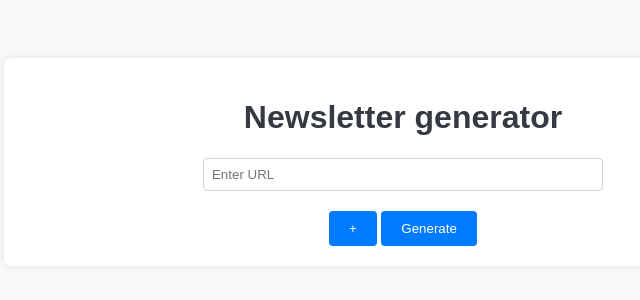
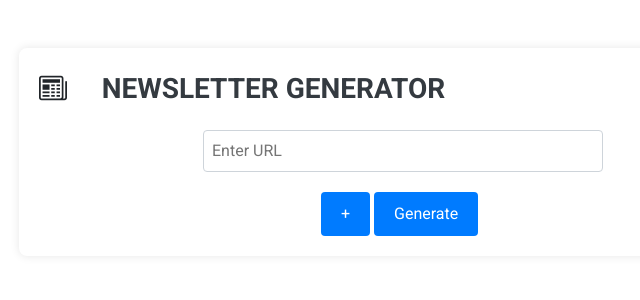
Before and after one commit to ZduBart/newsletter_generator_hackaton, a Flask app: page / in a window 1280 px wide. Shown: the top 300 px of the page, without its empty margins (237-877 px from the left). Run offline with Flask 3, Linux system fonts and the light colour scheme.

Commit message:
Working version V4

```diff
--- a/templates/index.html
+++ b/templates/index.html
@@ -1,16 +1,38 @@
 <!DOCTYPE html>
 <html lang="en">
   <head>
-    <meta charset="UTF-8">
-    <meta http-equiv="X-UA-Compatible" content="IE=edge">
-    <meta name="viewport" content="width=device-width, initial-scale=1.0">
+    <meta charset="UTF-8" />
+    <meta http-equiv="X-UA-Compatible" content="IE=edge" />
+    <meta name="viewport" content="width=device-width, initial-scale=1.0" />
+    <link
+      rel="stylesheet"
+      href="https://cdn.jsdelivr.net/npm/bootstrap-icons@1.11.1/font/bootstrap-icons.css"
+    />
+    <link
+      href="https://cdn.jsdelivr.net/npm/bootstrap@5.3.2/dist/css/bootstrap.min.css"
+      rel="stylesheet"
+      integrity="sha384-T3c6CoIi6uLrA9TneNEoa7RxnatzjcDSCmG1MXxSR1GAsXEV/Dwwykc2MPK8M2HN"
+      crossorigin="anonymous"
+    />
+    <link rel="preconnect" href="https://fonts.googleapis.com" />
+    <link rel="preconnect" href="https://fonts.gstatic.com" crossorigin />
+    <link
+      href="https://fonts.googleapis.com/css2?family=Roboto:wght@100;400;700&display=swap"
+      rel="stylesheet"
+    />
     <title>URL Generator</title>
     <style>
+      * {
+        font-family: "Roboto", sans-serif;
+        margin: 0;
+        padding: 0;
+      }
+
       body {
-            font-family: 'Arial', sans-serif;
-            background-color: #f8f9fa;
-            text-align: center;
-            padding-top: 50px;
+        font-family: "Roboto", sans-serif;
+        /* background-color: #f8f9fa; */
+        /* text-align: center; */
+        /* padding-top: 50px; */
       }
 
       .container {
@@ -22,8 +44,16 @@
         box-shadow: 0 0 10px rgba(0, 0, 0, 0.1);
       }
 
-        h1 {
+      .my-heading1 {
+        font-family: "Roboto", sans-serif;
+        font-weight: 700;
+        font-size: 28px;
+        text-transform: uppercase;
         color: #343a40;
+      }
+
+      .icon-heading {
+        font-size: 28px;
       }
 
       form {
@@ -74,20 +104,20 @@
     </style>
     <script>
       function addUrlField() {
-            var container = document.getElementById('urlFields');
+        var container = document.getElementById("urlFields");
         var count = container.children.length / 2 + 1;
 
         // Create a new label element
-            var label = document.createElement('label');
-            label.for = 'url' + count;
+        var label = document.createElement("label");
+        label.for = "url" + count;
         // label.innerHTML = 'URL ' + count + ':';
 
         // Create a new input element
-            var input = document.createElement('input');
-            input.type = 'text';
-            input.id = 'url' + count;
-            input.name = 'url' + count;
-            input.placeholder = 'Enter URL';
+        var input = document.createElement("input");
+        input.type = "text";
+        input.id = "url" + count;
+        input.name = "url" + count;
+        input.placeholder = "Enter URL";
 
         // Append the new label and input elements to the container
         container.appendChild(label);
@@ -96,21 +126,120 @@
     </script>
   </head>
   <body>
-    <div class="container">
-        <h1>Newsletter generator</h1>
+    <div class="container mt-5">
+      <div class="row align-items-center">
+        <div class="col-1"><i class="bi bi-newspaper icon-heading"></i></div>
+        <div class="col-11">
+          <div class="my-heading1 user-select-none">Newsletter generator</div>
+        </div>
+      </div>
       <form method="POST">
+        <div id="mySpinner" class="spinner-border d-none" role="status">
+          <span class="visually-hidden">Loading...</span>
+        </div>
+        <div id="div-urls" class="d-none">
           <div id="urlFields">
             <!-- Initial URL input field -->
             <!-- <label for="url1">URL 1:</label> -->
-                <input type="text" id="url1" name="url1" placeholder="Enter URL">
+            <input type="text" id="url1" name="url1" placeholder="Enter URL" />
           </div>
 
+          <div class="row justify-content-center">
+            <div class="col-3">
               <!-- Button to add more URL input fields -->
               <button type="button" onclick="addUrlField()">+</button>
-
               <!-- Submit button -->
-            <button type="submit">Generate</button>
+              <button id="myButton" type="submit">Generate</button>
+            </div>
+          </div>
+        </div>
+        <div id="div-success" class="d-none">
+          <div class="row justify-content-center">
+            <div class="card text-bg-success mb-3" style="max-width: 18rem">
+              <div class="card-header">Sukces</div>
+              <div class="card-body">
+                <h5 class="card-title">Newsletter jest gotowy</h5>
+                <p class="card-text">
+                  Gratulacje! Newsletter został właśnie wygenerowany. Miłego
+                  czytania!
+                </p>
+              </div>
+            </div>
+          </div>
+        </div>
       </form>
     </div>
+
+    <script>
+      class UIHandler {
+        constructor(
+          buttonSelector,
+          spinnerSelector,
+          divUrlsSelector,
+          divSuccess
+        ) {
+          this.button = document.querySelector(buttonSelector);
+          this.spinner = document.querySelector(spinnerSelector);
+          this.div = document.querySelector(divUrlsSelector);
+          this.successMessage = document.querySelector(divSuccess);
+
+          this.initEvents();
+          //   console.log("constructor");
+          //   this.showSpinner();
+        }
+
+        initEvents() {
+            this.toggleDivUrls();
+          // this.showSpinner();
+
+        //   this.showSuccessInfo();
+
+          // Event listener for button click
+          this.button.addEventListener("click", () => {
+            this.toggleSpinner();
+            this.hideDiv();
+            if (response.success) {
+            this.showSuccessInfo();
+          }
+          });
+        }
+
+        toggleSpinner() {
+          this.spinner.classList.toggle("d-none");
+        }
+
+        toggleDivUrls() {
+          this.div.classList.toggle("d-none");
+        }
+
+        // hideSpinner() {
+        //   this.spinner.classList.toggle("d-none");
+        // }
+
+        hideDiv() {
+          this.div.style.display = "none";
+        }
+
+        showSuccessInfo() {
+          this.toggleSpinner();
+          this.successMessage.classList.toggle("d-none");
+          //   this.successMessage.style.display = "block";
+        }
+      }
+
+      // Usage
+      const uiHandler = new UIHandler(
+        "#myButton",
+        "#mySpinner",
+        "#div-urls",
+        "#div-success"
+      );
+      //   console.log("hhueuccufhuh")
+    </script>
+    <script
+      src="https://cdn.jsdelivr.net/npm/bootstrap@5.3.2/dist/js/bootstrap.bundle.min.js"
+      integrity="sha384-C6RzsynM9kWDrMNeT87bh95OGNyZPhcTNXj1NW7RuBCsyN/o0jlpcV8Qyq46cDfL"
+      crossorigin="anonymous"
+    ></script>
   </body>
 </html>
```
Also changed, not shown: generate_pdf.py (+4 -2 lines), templates/index_backup.html (added, +116 -0 lines). Lines whose indentation alone changed are shown as unchanged.
